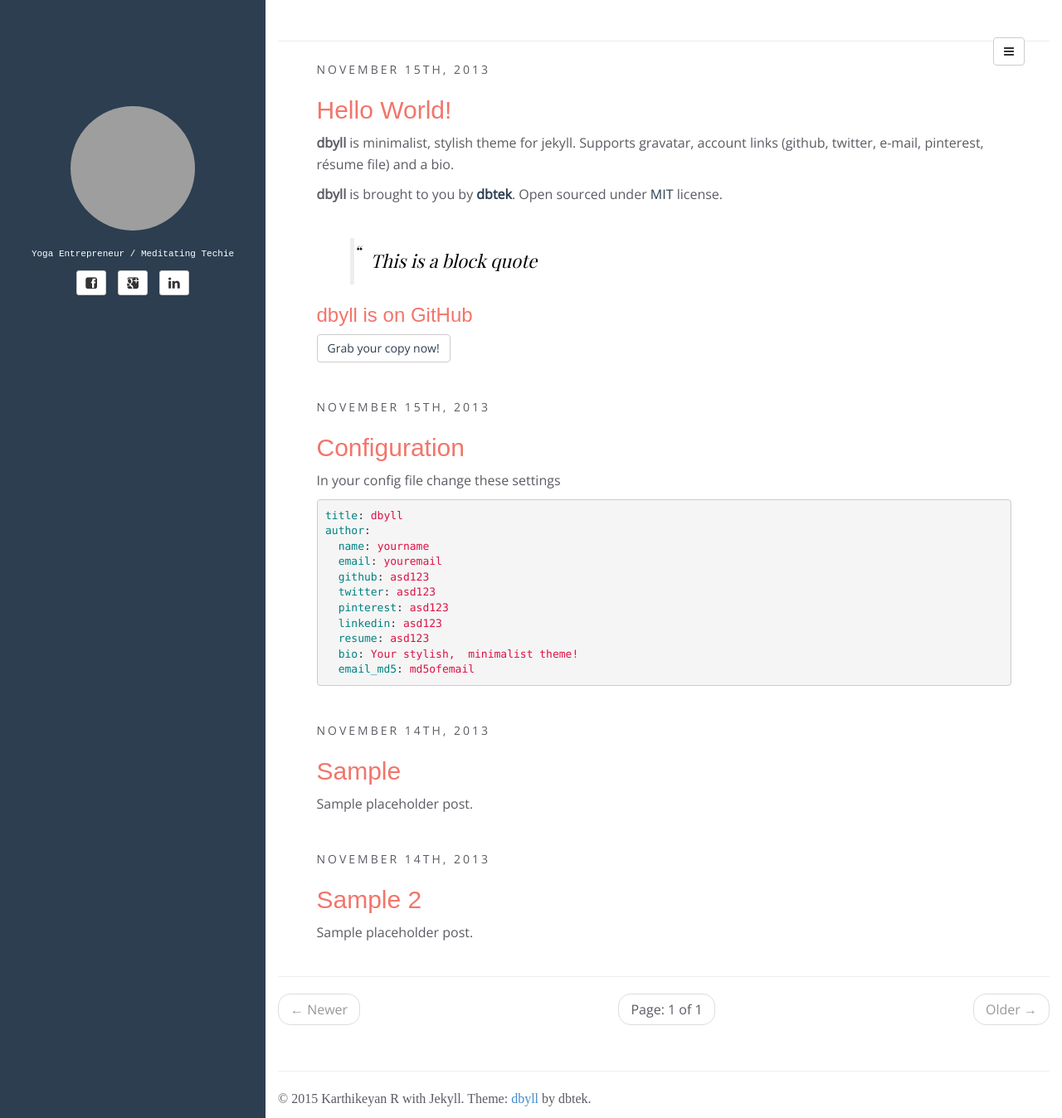
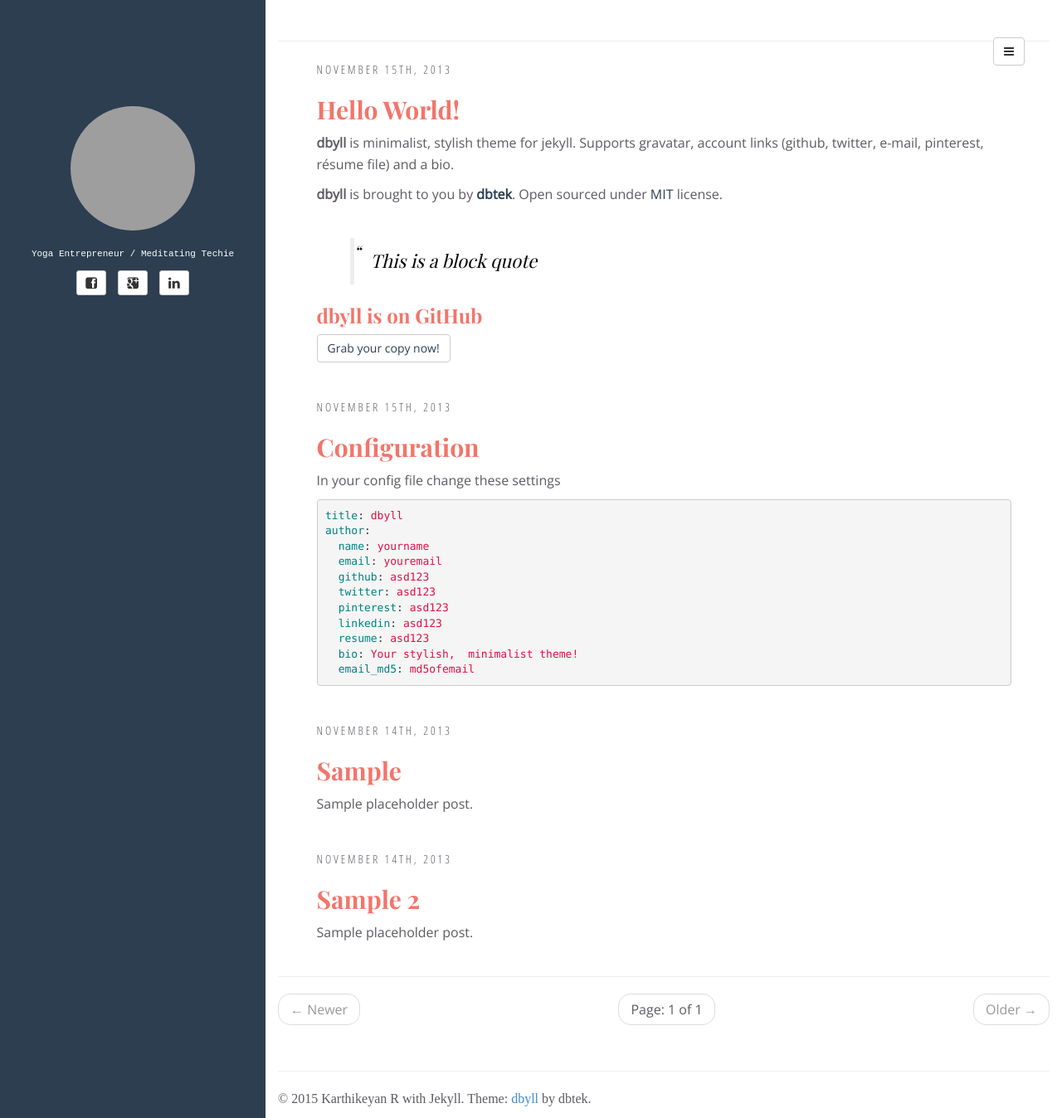
Before and after one commit to ramnathk/krkme, a Jekyll site: the page built from index.html, in a window 1280 px wide and 1348 px high. Shown: the whole window at 83% size. Built offline with Jekyll 4.4.1, drawn with Linux system fonts in a browser that asks for light colours; some web fonts are replaced; the list of posts is cut into pages by our own code; grey boxes are pictures that could not be loaded.

Commit message:
Update style.css

```diff
--- a/assets/css/style.css
+++ b/assets/css/style.css
@@ -101,6 +101,7 @@ article{
 }
 
 .post-date {
+	font-family: 'Open Sans Condensed', sans-serif;
 	text-transform: uppercase;
 	font-size: 14px;
 	letter-spacing: 3px;
@@ -114,14 +115,15 @@ article.home div a, article.home pre a { color: #2c3e50; }
 article.home div a:hover, article.home pre a:hover { color: #2c3e50; text-decoration: none; }
 article img { max-width: 100%; }
 
-h1,h2,h3,h4,h5,h6 { font-family: 'Ubuntu', sans-serif; }
+h1,h2,h3,h4,h5,h6 { font-family: 'Playfair Display', serif;  font-weight: 700;}
 article.home h1,
 article.home h2,
 article.home h3,
 article.home h4,
 article.home h5,
 article.home h6 {
-	font-family: 'Ubuntu', sans-serif;
+	font-family: 'Playfair Display', serif;
+	font-weight:700;
 	color: #f2756a;
 }
 
```
